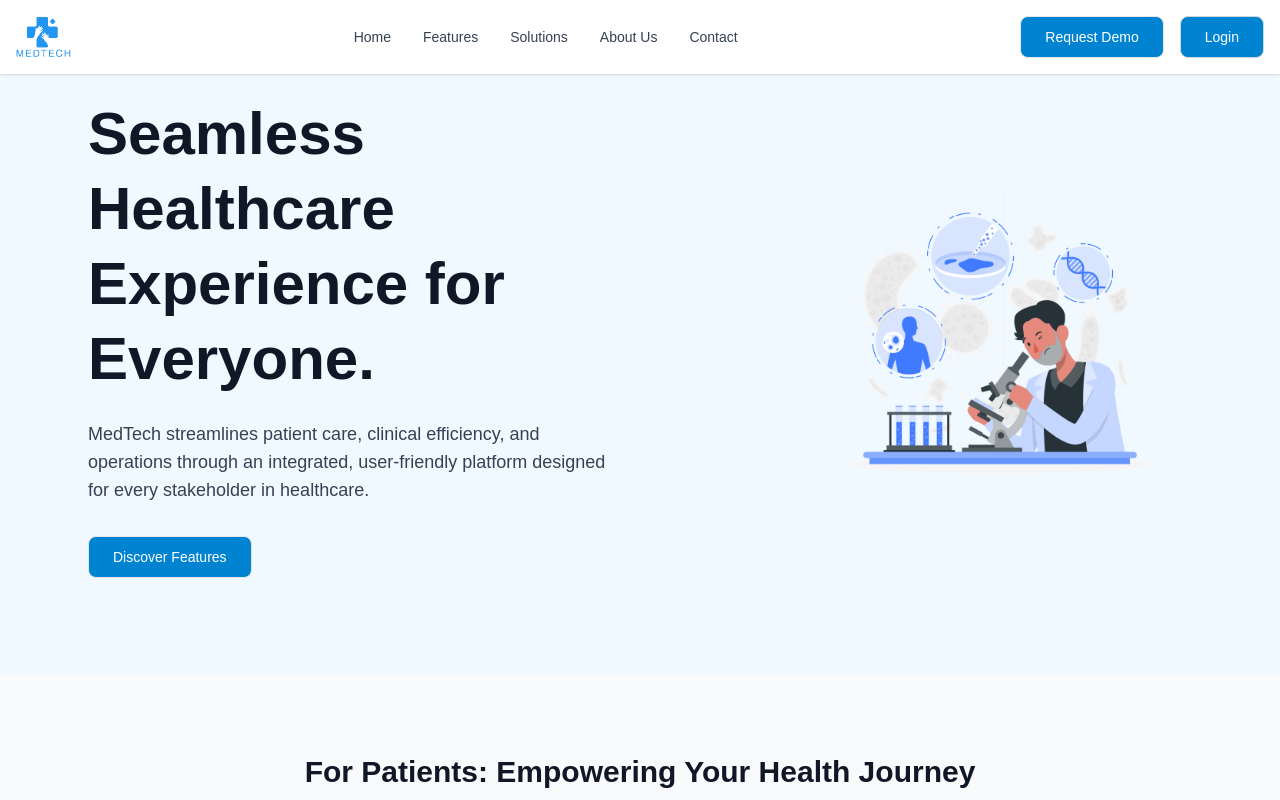
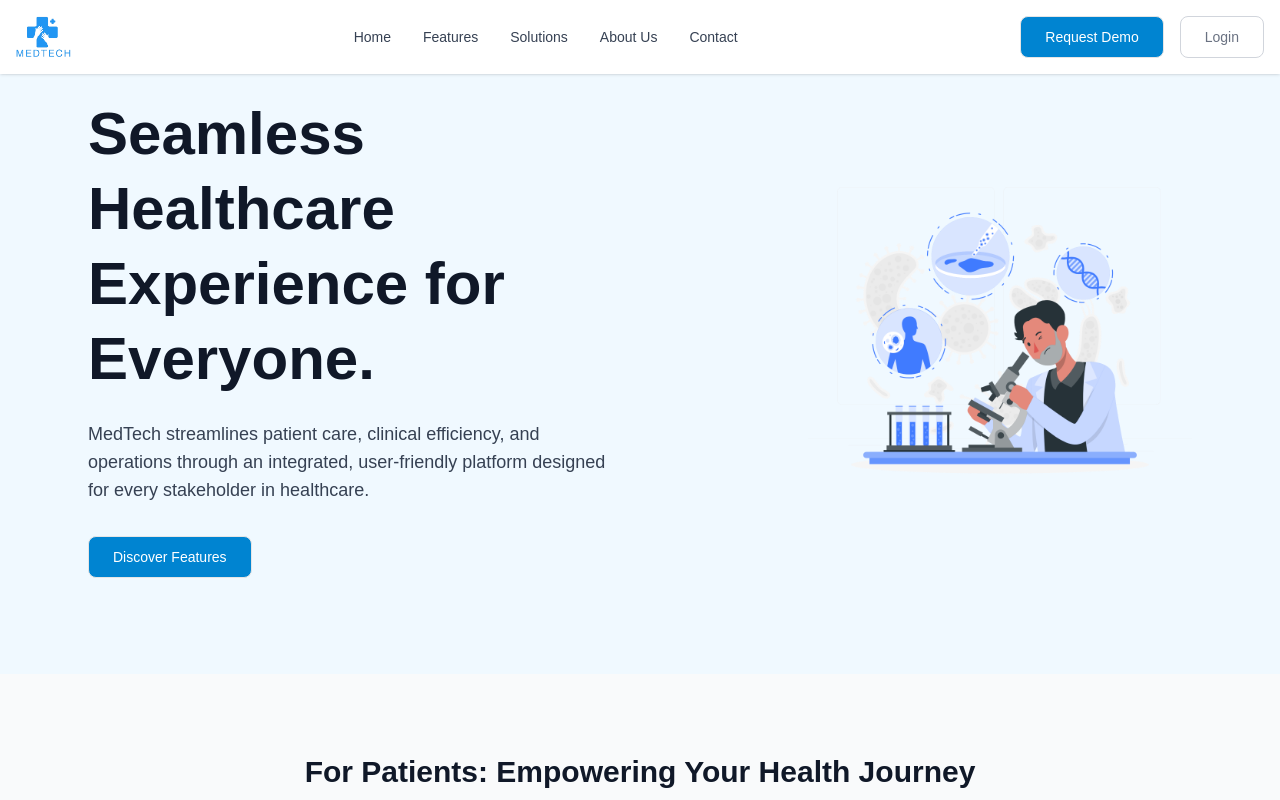
Before and after one commit to narhzih/medtech-frontend, a Next.js app: page / in a window 1280 px wide. Shown: the top 800 px of the page. Built offline with nearby package versions, Linux system fonts and the light colour scheme.

Commit message:
i have updated the footer and adjust the spaing and other things

```diff
--- a/components/layout/landing/Header/Header.jsx
+++ b/components/layout/landing/Header/Header.jsx
@@ -38,7 +38,7 @@ function Header() {
           />
           <Button
             text="Login"
-            color="border border-gray-300 text-white hover:bg-gray-100"
+            color="border bg-white text-gray-500 border-gray-300 hover:bg-gray-100"
           />
         </div>
         <button
```
